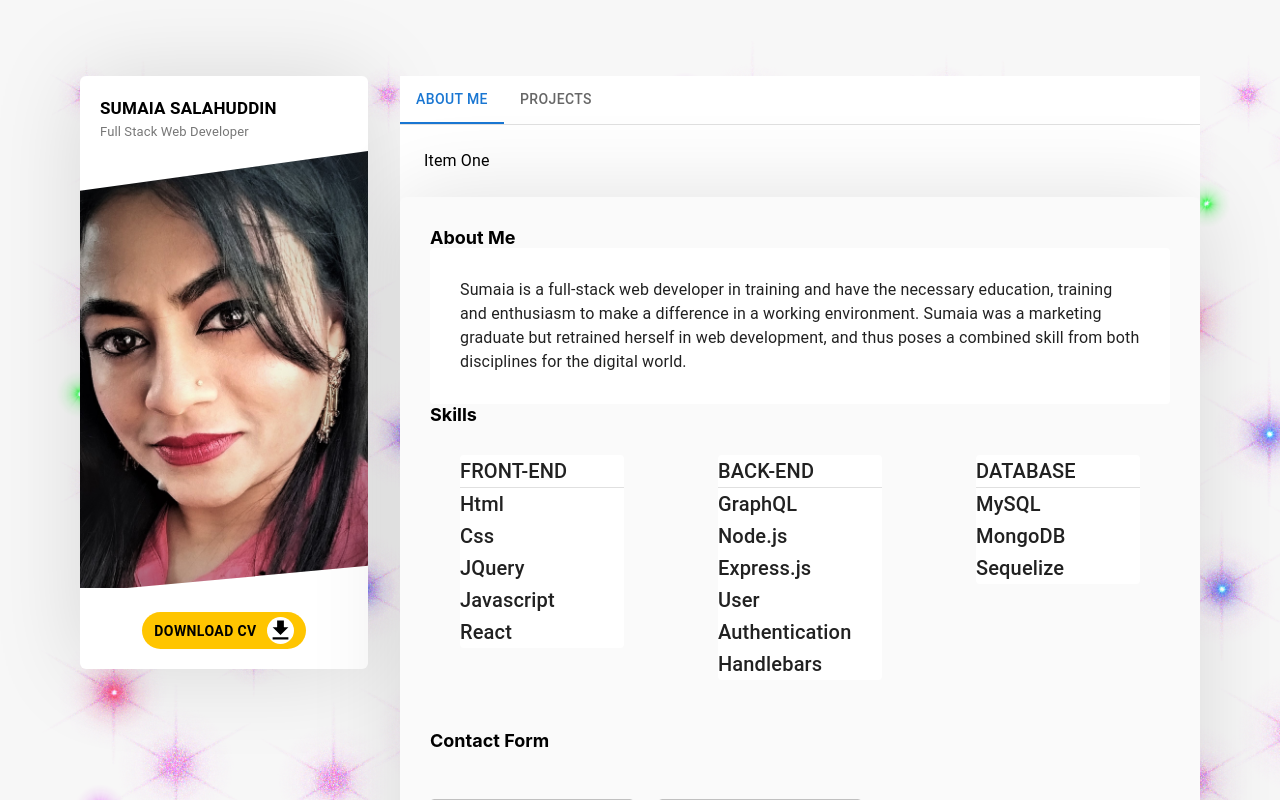
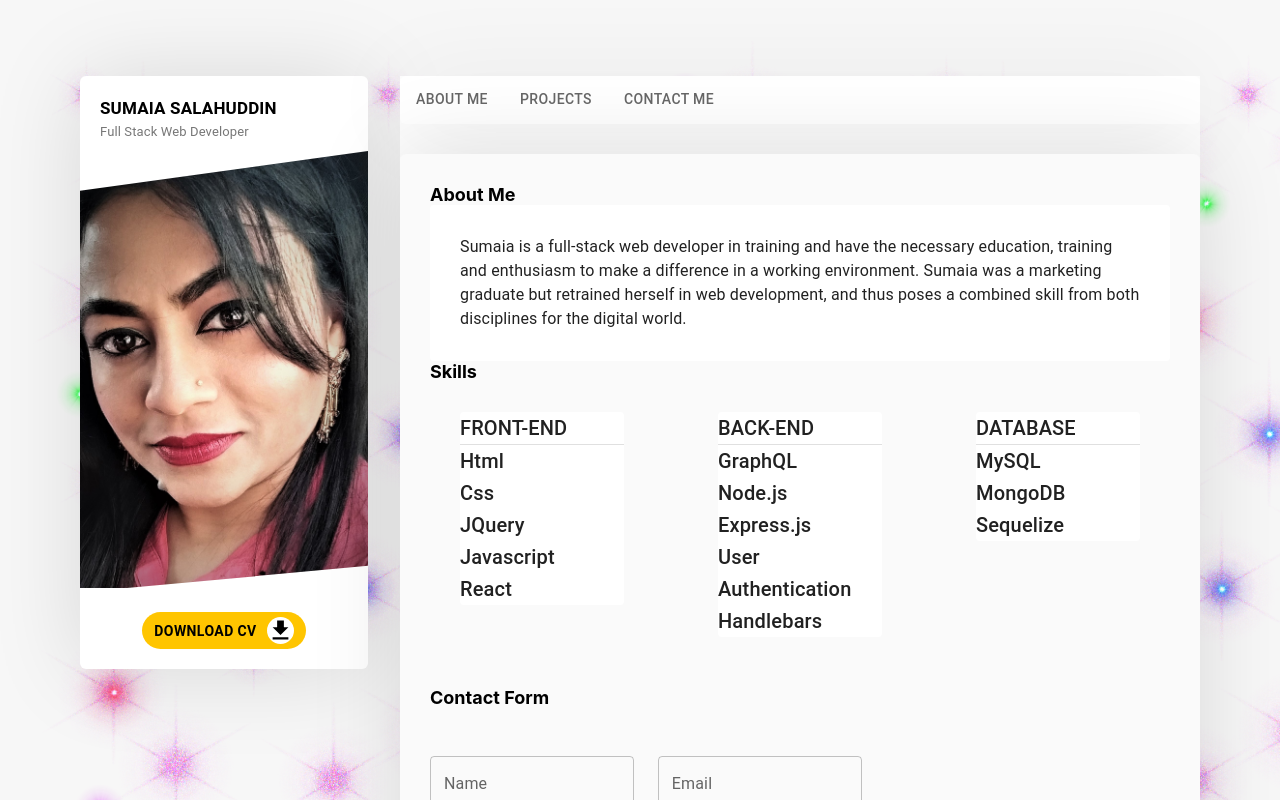
Before and after one commit to SumaiaSorna/react-portfolio, a React (Create React App) app: page / in a window 1280 px wide. Shown: the top 800 px of the page. Built offline with nearby package versions, Linux system fonts and the light colour scheme.

Commit message:
refactor and styles navbar

```diff
--- /dev/null
+++ b/src/components/Header/Header.css
@@ -0,0 +1,7 @@
+.navbar {
+  margin-bottom: 30px !important;
+  background-color: white !important;
+  padding: 0 22px 0 0 !important;
+  border-radius: 6px !important;
+  box-shadow: 0px 2px 92px 0px rgba(0, 0, 0, 0.07) !important;
+}
--- a/src/components/Header/index.js
+++ b/src/components/Header/index.js
@@ -1,64 +1,68 @@
 import React from "react";
-import PropTypes from "prop-types";
+//import PropTypes from "prop-types";
 import Tabs from "@mui/material/Tabs";
 import Tab from "@mui/material/Tab";
-import Typography from "@mui/material/Typography";
+//import Typography from "@mui/material/Typography";
 import Box from "@mui/material/Box";
 
-function TabPanel(props) {
-  const { children, value, index, ...other } = props;
+import "./Header.css";
+
+// function TabPanel(props) {
+//   const { children, value, index, ...other } = props;
+
+//   return (
+//     <div
+//       role="tabpanel"
+//       hidden={value !== index}
+//       id={`simple-tabpanel-${index}`}
+//       aria-labelledby={`simple-tab-${index}`}
+//       {...other}
+//     >
+//       {value === index && (
+//         <Box sx={{ p: 3 }}>
+//           <Typography>{children}</Typography>
+//         </Box>
+//       )}
+//     </div>
+//   );
+// }
+
+// TabPanel.propTypes = {
+//   children: PropTypes.node,
+//   index: PropTypes.number.isRequired,
+//   value: PropTypes.number.isRequired,
+// };
+
+// function a11yProps(index) {
+//   return {
+//     id: `simple-tab-${index}`,
+//     "aria-controls": `simple-tabpanel-${index}`,
+//   };
+// }
+
+export const Header = () => {
+  // const [value, setValue] = React.useState(0);
+
+  // const handleChange = (event, newValue) => {
+  //   setValue(newValue);
+  // };
 
   return (
-    <div
-      role="tabpanel"
-      hidden={value !== index}
-      id={`simple-tabpanel-${index}`}
-      aria-labelledby={`simple-tab-${index}`}
-      {...other}
-    >
-      {value === index && (
-        <Box sx={{ p: 3 }}>
-          <Typography>{children}</Typography>
-        </Box>
-      )}
-    </div>
-  );
-}
+    <div className="navbar" sticky="top">
+      <Box>
+        <Tabs
 
-TabPanel.propTypes = {
-  children: PropTypes.node,
-  index: PropTypes.number.isRequired,
-  value: PropTypes.number.isRequired,
-};
-
-function a11yProps(index) {
-  return {
-    id: `simple-tab-${index}`,
-    "aria-controls": `simple-tabpanel-${index}`,
-  };
-}
-
-export const Header = () => {
-  const [value, setValue] = React.useState(0);
-
-  const handleChange = (event, newValue) => {
-    setValue(newValue);
-  };
-
-  return (
-    <div>
-      <Box sx={{ borderBottom: 1, borderColor: "divider" }}>
-        <Tabs
-          value={value}
-          onChange={handleChange}
-          aria-label="basic tabs example"
+        // value={value}
+        // onChange={handleChange}
+        //aria-label="basic tabs example"
         >
-          <Tab label="About Me" {...a11yProps(0)} />
-          <Tab label="Projects" {...a11yProps(1)} />
-          {/* <Tab label="Item Three" {...a11yProps(2)} /> */}
+          <Tab label="About Me" />
+          <Tab label="Projects" />
+          <Tab label="Contact Me" />
         </Tabs>
       </Box>
-      <TabPanel value={value} index={0}>
+      {/* <TabPanel value={value} index={0}>
+        {" "}
         Item One
       </TabPanel>
       <TabPanel value={value} index={1}>
@@ -66,7 +70,7 @@ export const Header = () => {
       </TabPanel>
       <TabPanel value={value} index={2}>
         Item Three
-      </TabPanel>
+      </TabPanel> */}
     </div>
   );
 };
```
